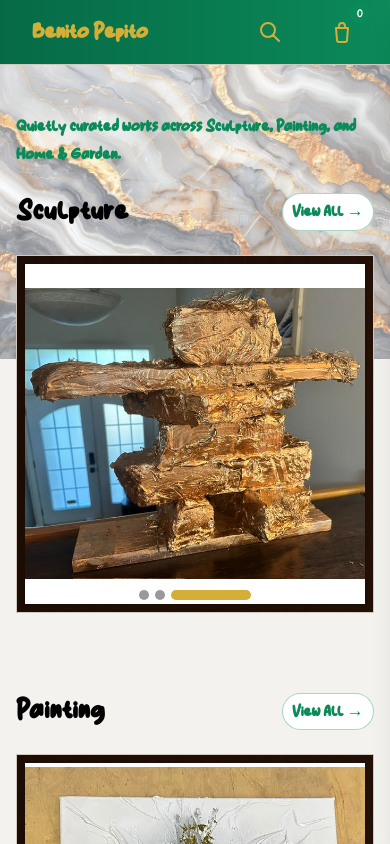
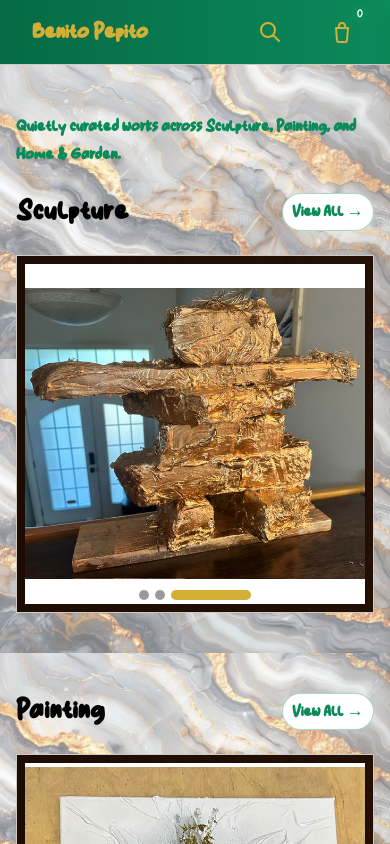
Before and after one commit to proteauj/benito-pepito, a Next.js app in the folder my-app/: page / in a window 390 px wide. Shown: the top 844 px of the page. Built offline with nearby package versions, Linux system fonts and the light colour scheme.

Commit message:
Fix bg for mobile

```diff
--- a/my-app/src/app/globals.css
+++ b/my-app/src/app/globals.css
@@ -68,8 +68,9 @@ body {
   body,
   .stoneBg {
     /* For layered backgrounds, specify sizes per layer: gradient, image */
-    background-size: cover, contain; /* keep gradient covering, show whole image */
-    background-position: center top; /* anchor to top for a nicer composition */
+    background-size: cover, contain; /* gradient covers; image uses contain as tile unit */
+    background-position: center top, center top; /* align both layers */
+    background-repeat: no-repeat, repeat-y; /* tile stone image vertically to fill height */
     background-attachment: scroll, scroll; /* disable fixed on mobile */
   }
 }
```
